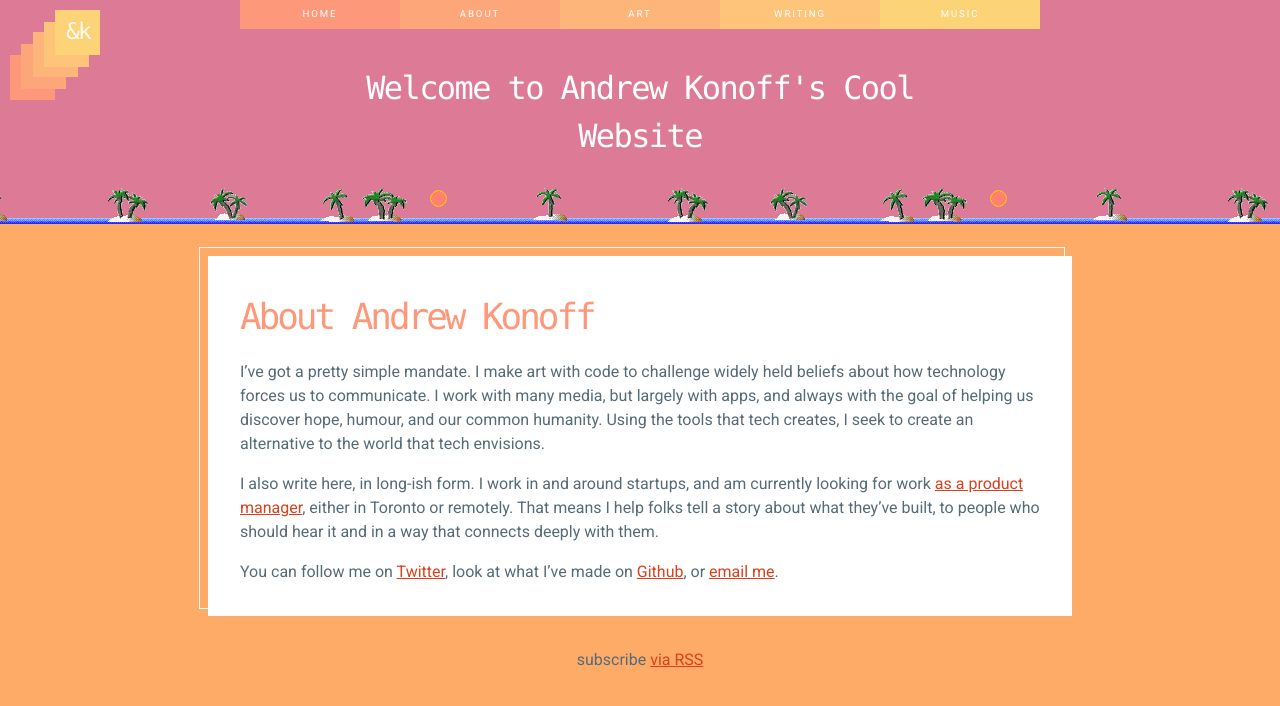
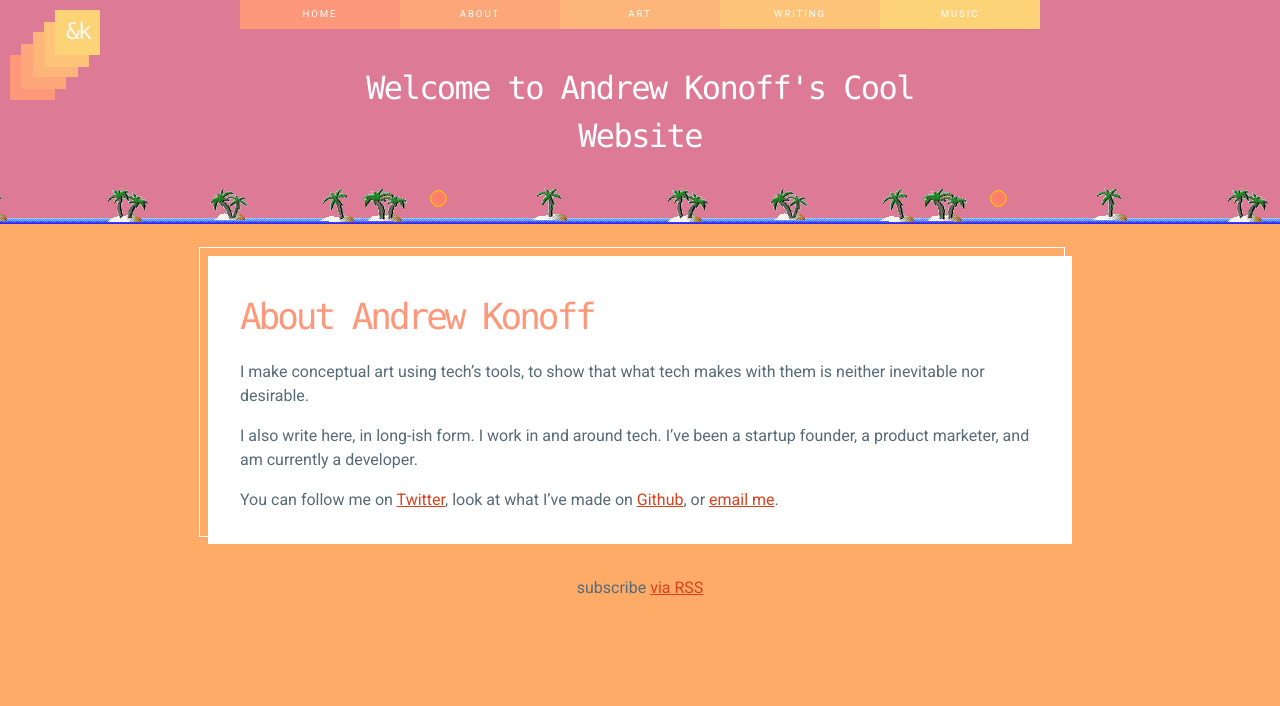
Before and after one commit to andkon/andkon.github.io, a Jekyll site: the page built from about.md, in a window 1280 px wide. Shown: the top 706 px of the page. Built offline with Jekyll 4.4.1, drawn with Linux system fonts in a browser that asks for light colours.

Commit message:
About changes

```diff
--- a/about.md
+++ b/about.md
@@ -3,8 +3,8 @@ title: About Andrew Konoff
 layout: page
 ---
 
-I've got a pretty simple mandate. I make art with code to challenge widely held beliefs about how technology forces us to communicate. I work with many media, but largely with apps, and always with the goal of helping us discover hope, humour, and our common humanity. Using the tools that tech creates, I seek to create an alternative to the world that tech envisions.
+I make conceptual art using tech's tools, to show that what tech makes with them is neither inevitable nor desirable.
 
-I also write here, in long-ish form. I work in and around startups, and am currently looking for work [as a product manager](/toronto-product-manager), either in Toronto or remotely. That means I help folks tell a story about what they've built, to people who should hear it and in a way that connects deeply with them.
+I also write here, in long-ish form. I work in and around tech. I've been a startup founder, a product marketer, and am currently a developer.
 
 You can follow me on [Twitter](https://twitter.com/andknf), look at what I've made on [Github](https://github.com/andkon), or [email me](mailto:andrew.konoff@gmail.com).
```
